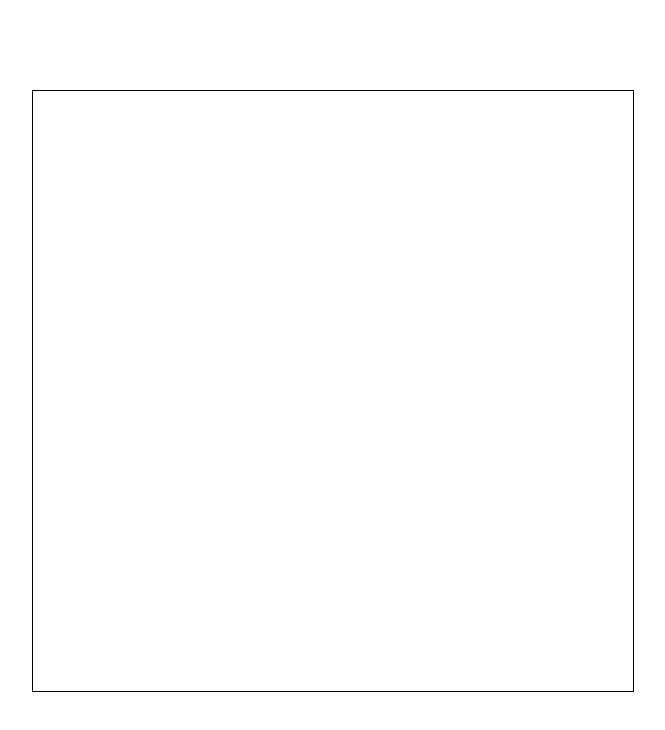
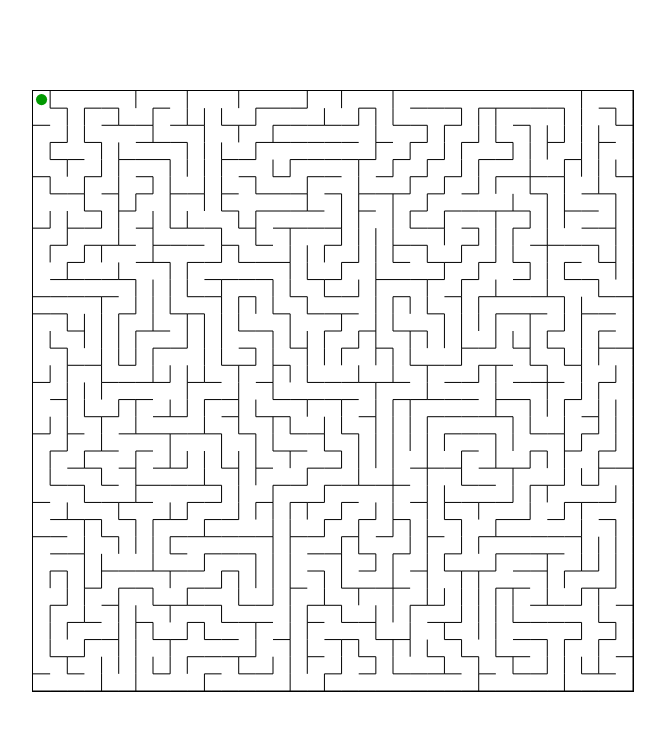
Before and after one commit to ThanosTheo/maze-singleplayer, a plain HTML site: page index.html in a window 1280 px wide. Shown: the whole page, without its empty margins (300-965 px from the left). Drawn offline with Linux system fonts and the light colour scheme.

Commit message:
Fixed js import issue

```diff
--- a/index.html
+++ b/index.html
@@ -14,6 +14,6 @@
             </canvas>
             <noscript>You need Javascript for the game to run. Please enable Javascript.</noscript>
         </div>
-        <script type="module" src="./javascript/Maze.js"></script>
+        <script type="module" src="./javascript/main.js"></script>
     </body>
 </html>
```
